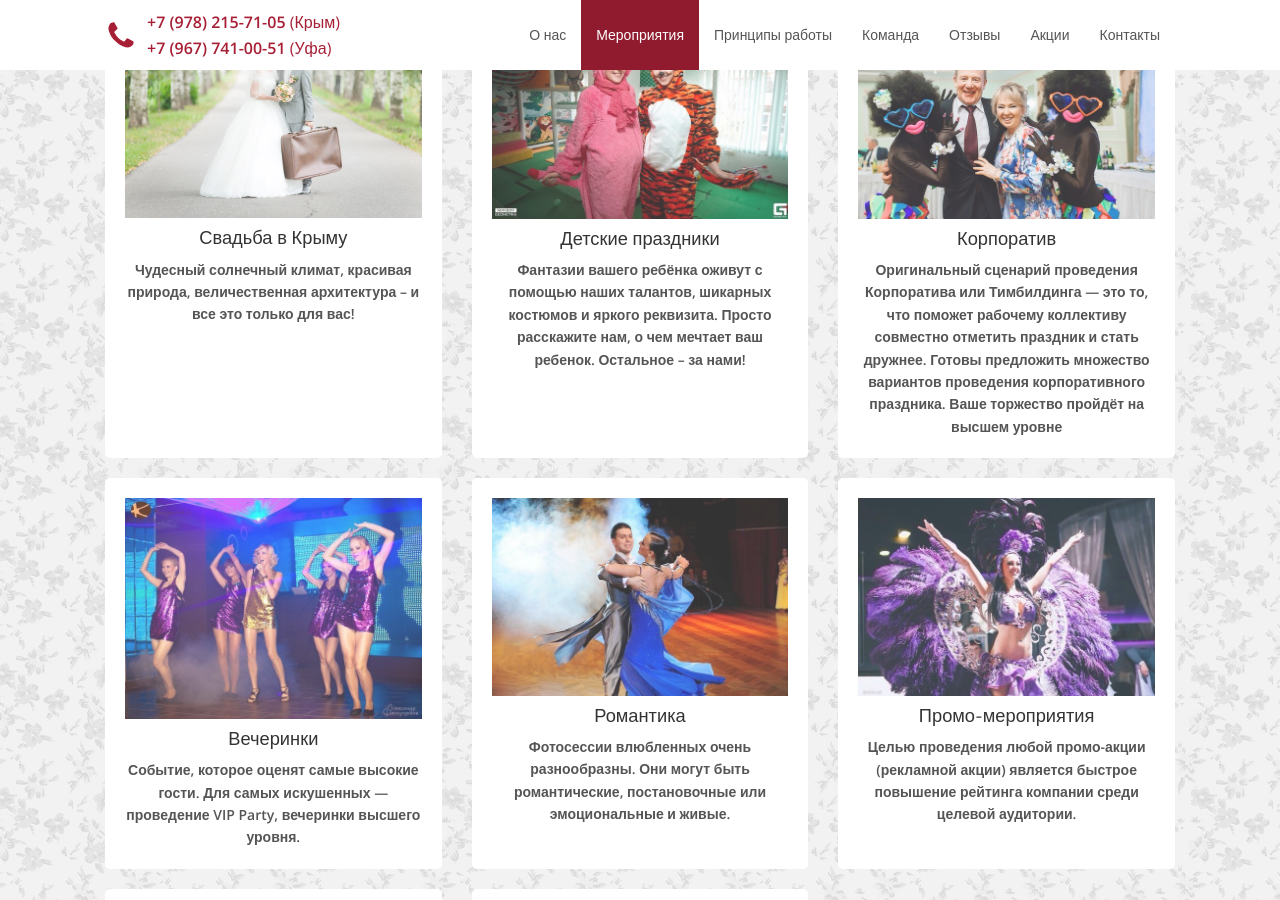
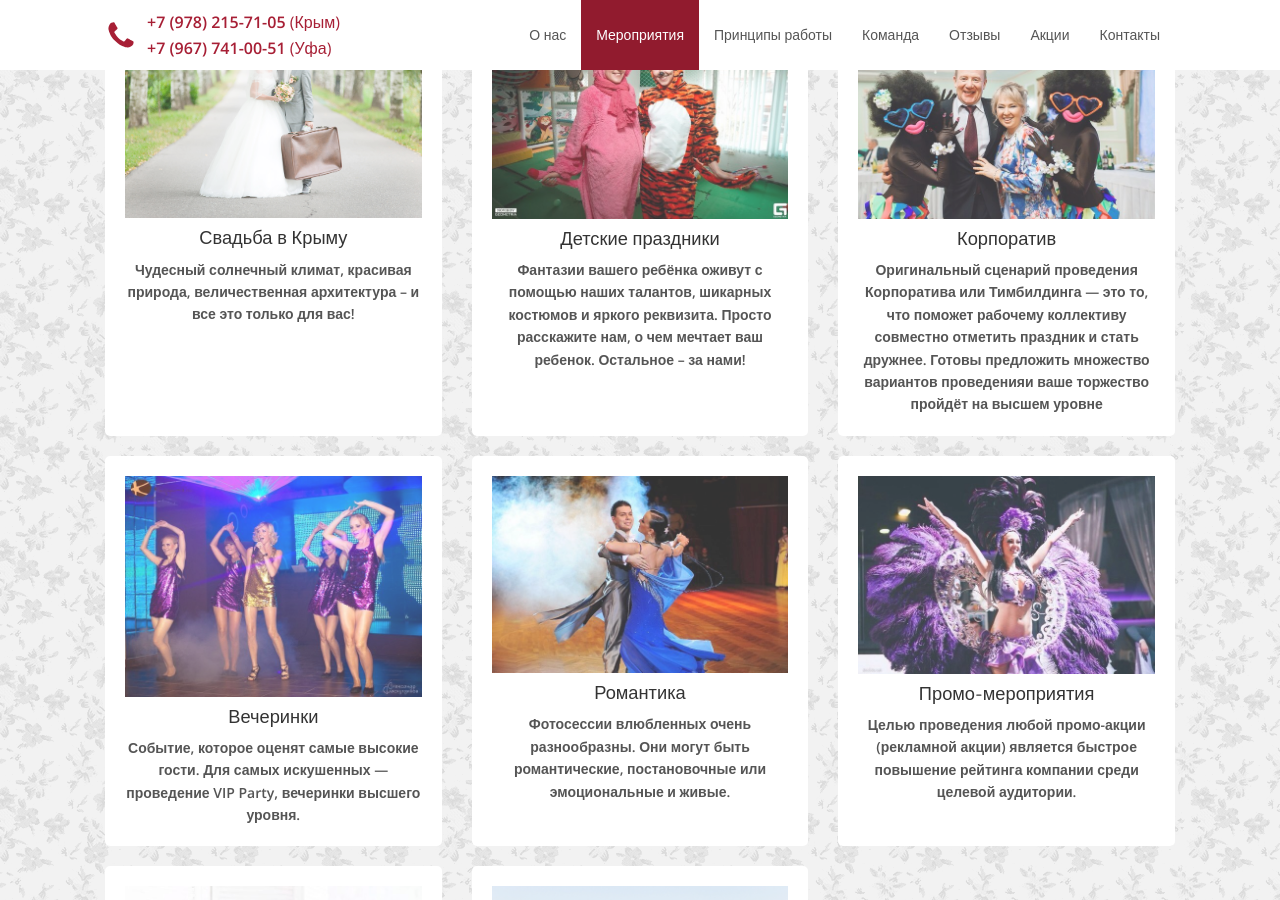
Before and after one commit to verzhinskaya/verzhinskaya.github.io, a Jekyll site: the page built from index.html, in a window 1280 px wide and 900 px high, scrolled down 2485 px. Built offline with Jekyll 4.4.1, drawn with Linux system fonts in a browser that asks for light colours; nearby versions of some CDN libraries.

Commit message:
Update events.yml

```diff
--- a/_data/events.yml
+++ b/_data/events.yml
@@ -19,7 +19,7 @@
 
 - icon: fa-users
   title: "Корпоратив"
-  description: "Оригинальный сценарий проведения Корпоратива или Тимбилдинга — это то, что поможет рабочему коллективу совместно отметить праздник и стать дружнее. Готовы предложить множество вариантов проведения корпоративного праздника. Ваше торжество пройдёт на высшем уровне "
+  description: "Оригинальный сценарий проведения Корпоратива или Тимбилдинга — это то, что поможет рабочему коллективу совместно отметить праздник и стать дружнее. Готовы предложить множество вариантов проведенияи ваше торжество пройдёт на высшем уровне "
   img: 5.jpg
 
 - icon: fa-glass
```
